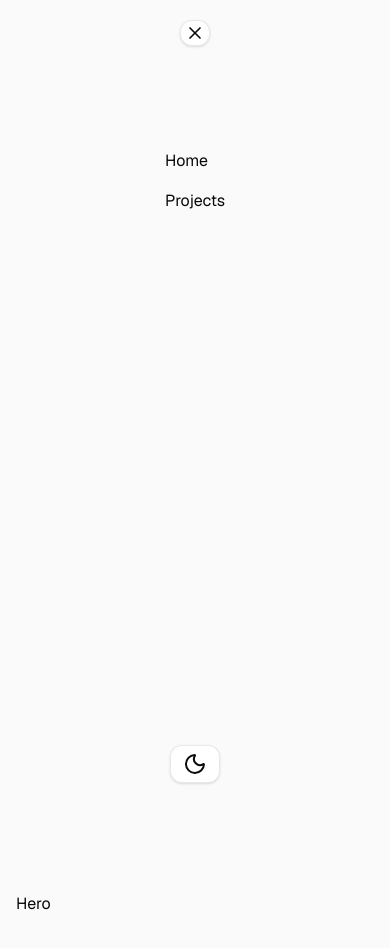
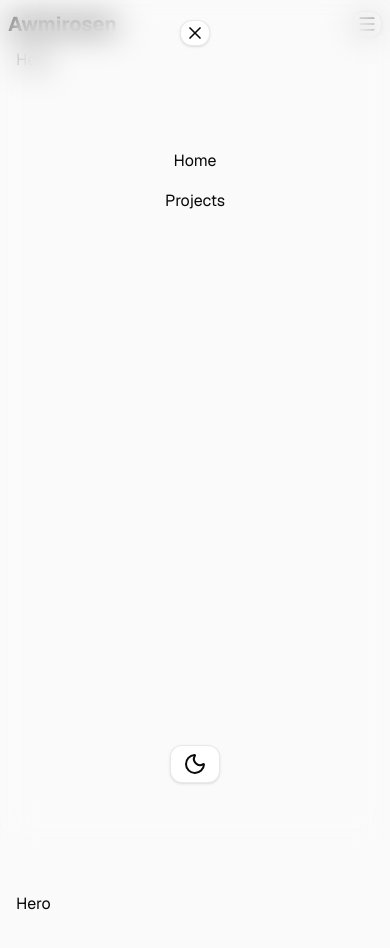
Before and after one commit to awmirosen/portfolio, a Next.js app: page / in a window 390 px wide. Both pictures are taken after a click on the button 366 px from the left and 24 px from the top of the page. Shown: the top 948 px of the page. Built offline with nearby package versions, Linux system fonts and the light colour scheme.

Commit message:
add motion & configed

```diff
--- a/package.json
+++ b/package.json
@@ -11,6 +11,7 @@
   "dependencies": {
     "lenis": "^1.3.25",
     "lucide-react": "^1.22.0",
+    "motion": "^12.42.0",
     "next": "16.2.9",
     "next-themes": "^0.4.6",
     "react": "19.2.4",
--- a/src/components/layout/navbar/mobile/mobile.tsx
+++ b/src/components/layout/navbar/mobile/mobile.tsx
@@ -4,6 +4,7 @@ import { useState } from "react";
 import { Toggle } from "./toggle";
 import { MenuIcon } from "lucide-react";
 import Panel from "./panel";
+import { AnimatePresence } from "motion/react";
 
 const Mobile = () => {
   const [open, setOpen] = useState<boolean>(false);
@@ -11,8 +12,9 @@ const Mobile = () => {
   return (
     <>
       <Toggle toggleFunc={() => setOpen(!open)} icon={<MenuIcon size={20} />} />
-
-      {open && <Panel onClose={() => setOpen(false)} />}
+      <AnimatePresence>
+        {open && <Panel onClose={() => setOpen(false)} />}
+      </AnimatePresence>
     </>
   );
 };
--- a/src/components/layout/navbar/mobile/panel.tsx
+++ b/src/components/layout/navbar/mobile/panel.tsx
@@ -1,4 +1,8 @@
+"use client";
+
 import Container from "@/components/layout/container";
+import { motion } from "motion/react";
+import { slideFromRight } from "@/lib/motion";
 import { Toggle } from "./toggle";
 import { X } from "lucide-react";
 import { Menu } from "./menu";
@@ -10,14 +14,14 @@ type PanelType = {
 
 const Panel = ({ onClose }: PanelType) => {
   return (
-    <div className="fixed inset-0 bg-background">
+    <motion.div {...slideFromRight} className="fixed inset-0 backdrop-blur-lg">
       <Container className="py-3 px-2! flex flex-col items-center h-full">
         {/* Toggle */}
         <div className="h-1/6 pt-2" dir="rtl">
           <Toggle icon={<X size={20} />} toggleFunc={onClose} />
         </div>
         {/* Menu */}
-        <div className="h-4/6 flex">
+        <div className="h-4/6 flex text-center">
           <Menu />
         </div>
         {/* ThemeToggle */}
@@ -25,7 +29,7 @@ const Panel = ({ onClose }: PanelType) => {
           <ToggleTheme />
         </div>
       </Container>
-    </div>
+    </motion.div>
   );
 };
 
--- /dev/null
+++ b/src/lib/motion.ts
@@ -0,0 +1,15 @@
+export const slideFromRight = {
+  initial: {
+    x: "100%",
+  },
+  animate: {
+    x: 0,
+  },
+  exit: {
+    x: "100%",
+  },
+  transition: {
+    duration: 0.3,
+    ease: [0.22, 1, 0.36, 1] as const,
+  },
+};
```
Also changed, not shown: 1 other file (tests, documents, lock files or other folders).
